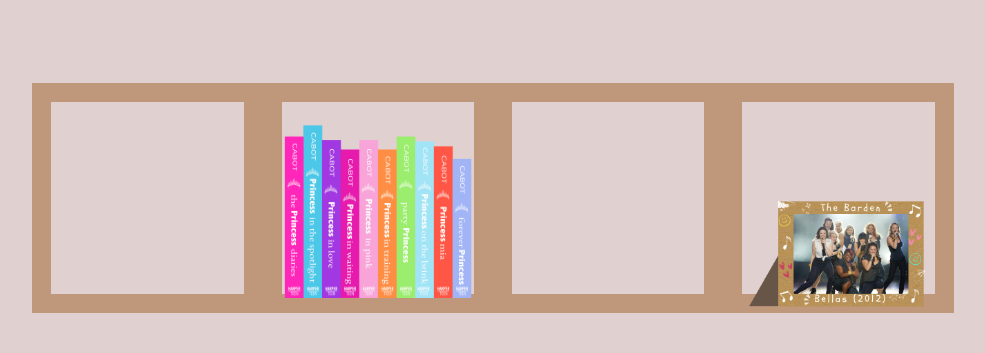
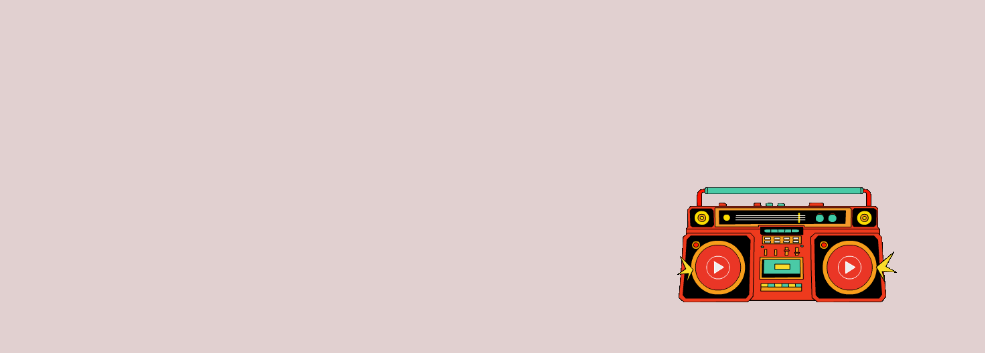
Before and after one commit to lysalbertson/welcome-to-the-jungle, a plain HTML site: page index.html in a window 1280 px wide. Shown: the part 390-743 px from the top of the page, without its empty margins (147-1132 px from the left). Drawn offline with Linux system fonts and the light colour scheme.

Commit message:
boombox in, some sizing

```diff
--- a/index.html
+++ b/index.html
@@ -21,7 +21,7 @@
         font-family: "chalk"
       }
 
-      h1 {
+      .chalkboard {
         color: white;
         font-size: 6vw;
         text-align: center;
@@ -55,10 +55,17 @@
         80% {transform: rotate(25deg)}
         100% {transform: rotate(0deg)}
       }
-
+      .boombox{
+        width: 25vw;
+      position: relative;
+        left: 60vw;
+        top:-70
+      }
       .shelf {
         display: flex;
         justify-content: center;
+        position: relative;
+        bottom: 100
       }
 
       .box {
@@ -70,9 +77,9 @@
         border: 1.5vw solid #BF977B;
       }
 
-      .pitch-perf {
+      .frame {
         width: 15vw;
-        margin-top: 6vw;
+        margin-top: 5.5vw;
       }
       .spongebob {
         width: 15vw;
@@ -90,12 +97,12 @@
     </style>
   </head>
   <body>
-    <h1>
+    <h1 class="chalkboard">
       Welcome to my<br>
       Homepage
     </h1>
     <div class="clickable-div"></div>
-
+<img class= "boombox" src="boombox.gif" alt="boombox">
     <div class="shelf">
 
       <div class="box">
@@ -111,7 +118,7 @@
       </div>
 
       <div class="box">
-        <img class="pitch-perf" src="pitch-perfect.png" alt="a frame of the Barden Bellas from the 2012 movie 'Pitch Perfect'">
+        <img class="frame" src="pitch-perfect.png" alt="a frame of the Barden Bellas from the 2012 movie 'Pitch Perfect'">
       </div>
 
     </div>
```
